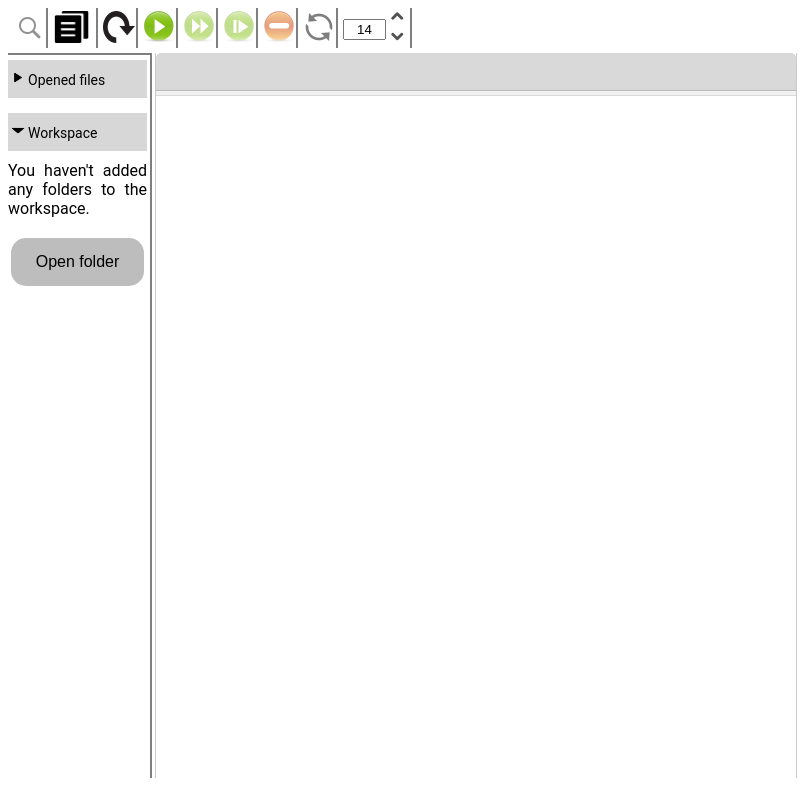
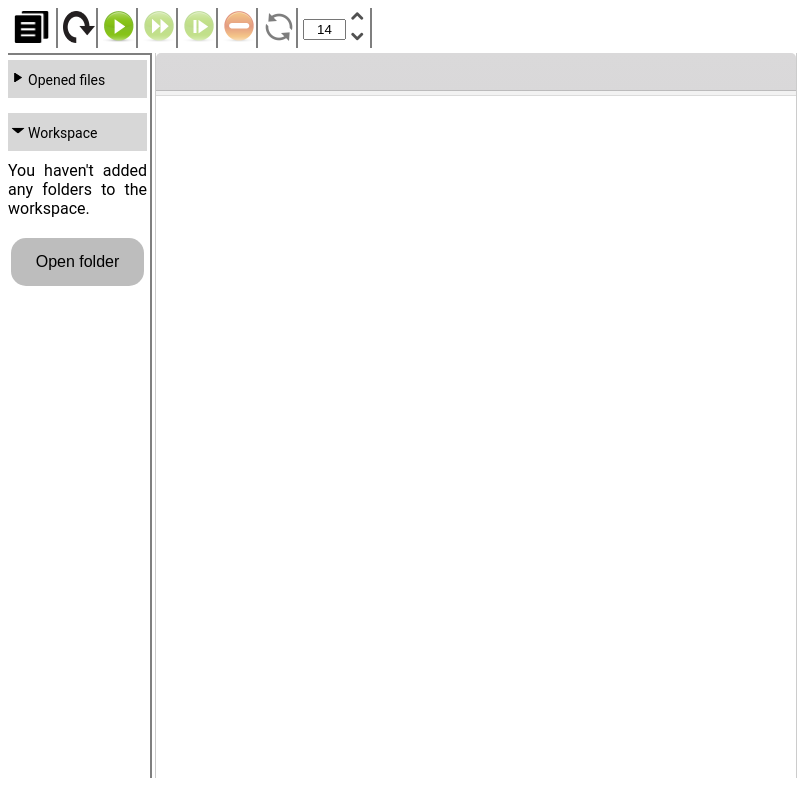
Before and after one commit to zjurelinac/UCLE, an Electron app: page ucle-ide/index.html in a window 800 px wide. Drawn offline with Linux system fonts and the light colour scheme; no server answers.

Commit message:
Search functionality abandoned for now.

```diff
--- a/ucle-ide/index.html
+++ b/ucle-ide/index.html
@@ -13,7 +13,6 @@
 		<div id="tools-wrapper">
 			<table class="tools">
 				<tr class="tools">
-						<td class="tools" title="Search"><span id="search"></span></td>
 						<td class="tools" title="File explorer"><span id="file-explorer"></span></td>
 						<td class="tools" title="Refresh"><span id="refresh"></span></td>
 						<td class="tools" title="Run simulation (CTRL + R)"><span id="run-sim" class="run-simulation"></span></td>
--- a/ucle-ide/style/quick-tools.css
+++ b/ucle-ide/style/quick-tools.css
@@ -253,19 +253,6 @@ i.file-ico {
 	box-sizing: border-box;
 }
 
-#search {
-	display: inline-block;
-	background:url(../icons/search-black.png);
-	background-repeat:no-repeat;
-	background-size: 100% 100%;
-	width:32px;
-	height:32px;
-	top:0;
-	bottom:0;
-	right:0;
-	left:0;
-}
-
 #file-explorer {
 	display: inline-block;
 	background:url(../icons/file-explorer-black.png);
@@ -473,11 +460,11 @@ li.dir, li.file, div.dir, div.file {
 	visibility: hidden;
 }
 
-#search:hover, #file-explorer:hover, #refresh:hover, #increase:hover, #decrease:hover, .run-simulation:hover, .stop-simulation:hover, .explorer:hover {
+#file-explorer:hover, #refresh:hover, #increase:hover, #decrease:hover, .run-simulation:hover, .stop-simulation:hover, .explorer:hover {
 	cursor: pointer;
 }
 
-#search:active, #file-explorer:active, #refresh:active, #increase:active, #decrease:active, #openbtn:active, .run-simulation:active, .stop-simulation:active {
+#file-explorer:active, #refresh:active, #increase:active, #decrease:active, #openbtn:active, .run-simulation:active, .stop-simulation:active {
 	transform: translateY(4px);
 }
 
```
